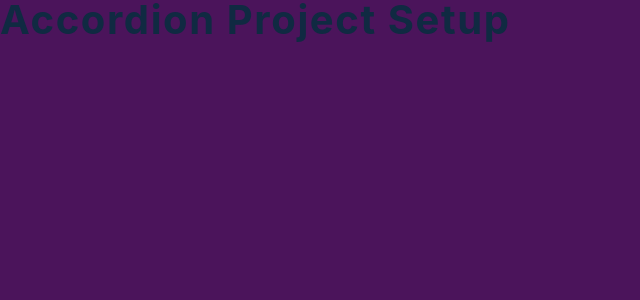
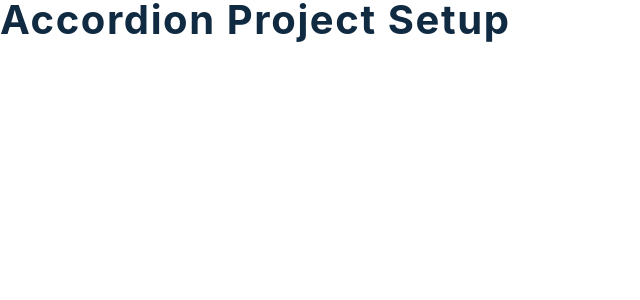
Before and after one commit to reaqa766/Acordion-de-Jugadores-MLB, a React (Create React App) app: page / in a window 1280 px wide. Shown: the top 300 px of the page, without its empty margins (0-640 px from the left). Built offline with nearby package versions, Linux system fonts and the light colour scheme.

Commit message:
Cambio de color del fondo de Morado a Blanco

```diff
--- a/src/index.css
+++ b/src/index.css
@@ -63,7 +63,7 @@ Global Styles
 body {
   font-family: -apple-system, BlinkMacSystemFont, 'Segoe UI', Roboto, Oxygen,
     Ubuntu, Cantarell, 'Open Sans', 'Helvetica Neue', sans-serif;
-  background: var(--clr-purple);
+  /* background: var(--clr-purple); */
   color: var(--clr-grey-1);
   line-height: 1.5;
   font-size: 0.875rem;
```
Also changed, not shown: 1 other file (tests, documents, lock files or other folders).
